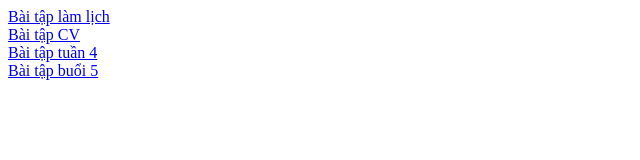
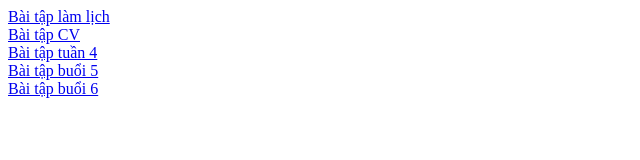
Before and after one commit to dquynh0109/CIT---Quynh, a plain HTML site: page index.html in a window 1280 px wide. Shown: the whole page, without its empty margins (0-640 px from the left). Drawn offline with Linux system fonts and the light colour scheme.

Commit message:
Update index.html

```diff
--- a/index.html
+++ b/index.html
@@ -9,6 +9,7 @@
     <a href="lich.html">Bài tập làm lịch </a><br>
     <a href="CV.html">Bài tập CV</a><br>
     <a href="tuan4.html">Bài tập tuần 4</a><br>
-    <a href="btbuoi5.html">Bài tập buổi 5</a>
+    <a href="btbuoi5.html">Bài tập buổi 5</a><br>
+    <a href="btbuoi6.html">Bài tập buổi 6</a>
 </body>
 </html>
```
